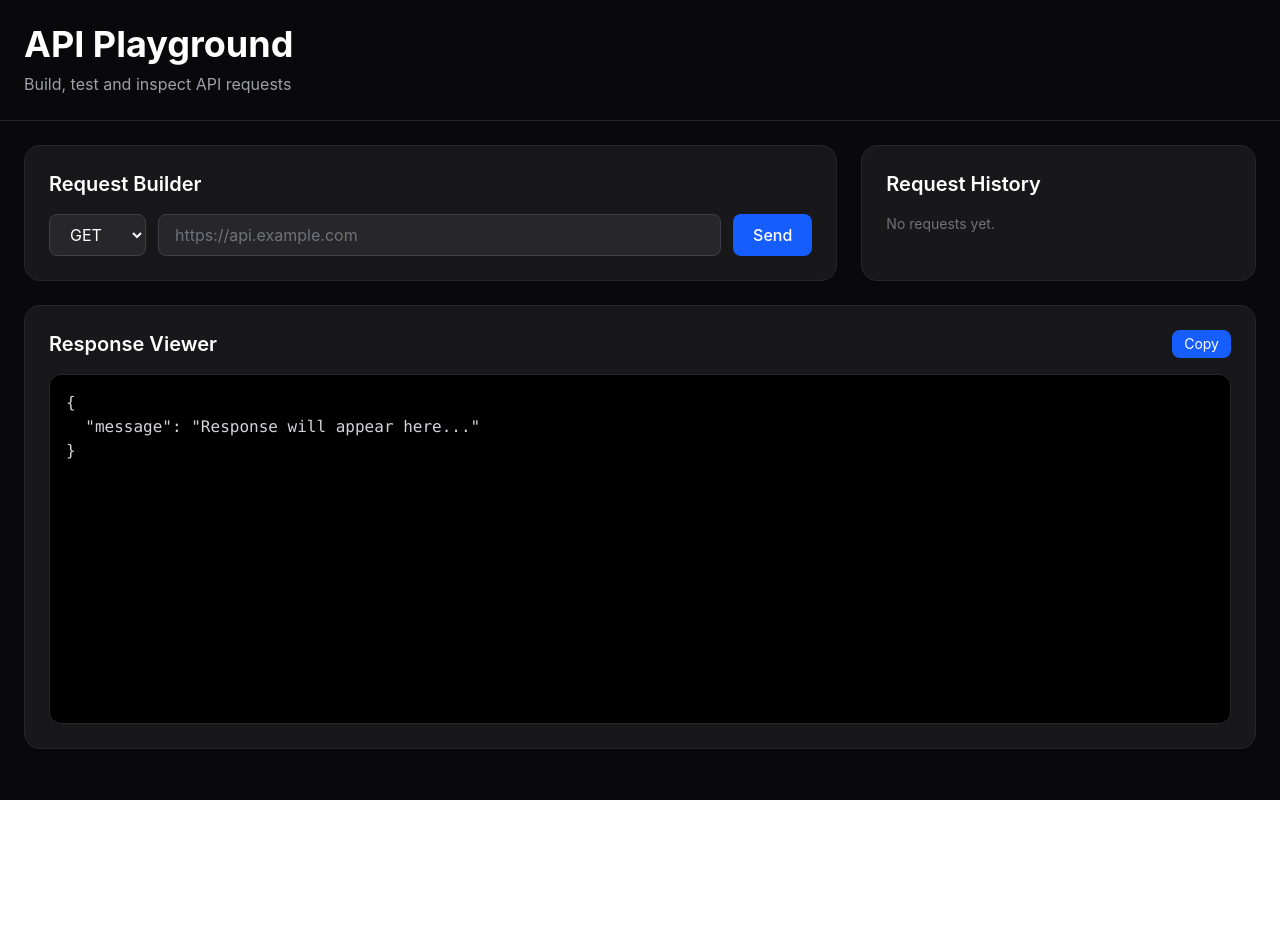
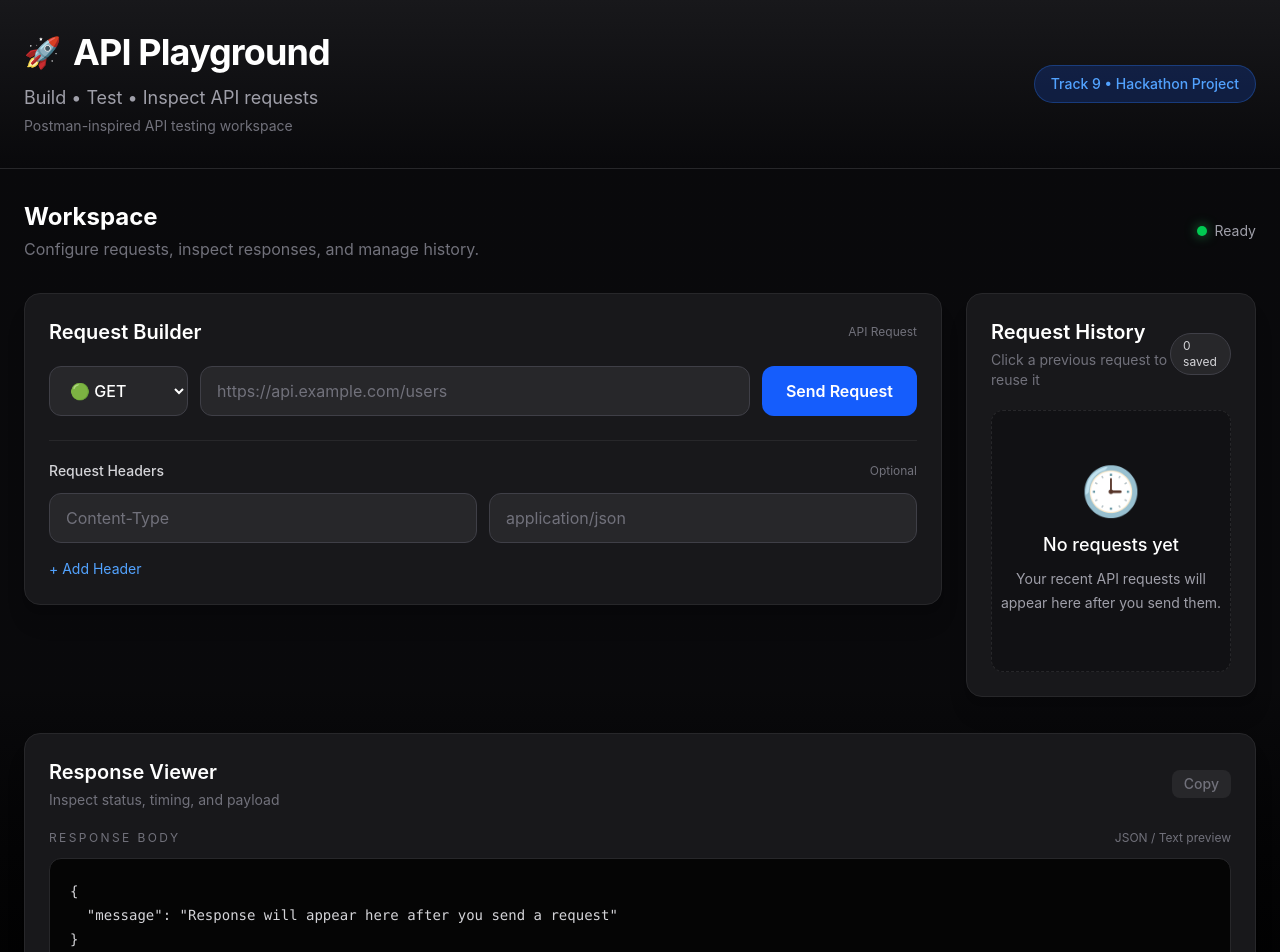
Before and after one commit to anweshasingh67/api-playground, a React (Vite) app: page / in a window 1280 px wide. Shown: the top 952 px of the page. Before the commit the page ends 800 px from the top, so only its background shows below. Built offline with nearby package versions, Linux system fonts and the light colour scheme.

Commit message:
Improve API Playground UI and layout

```diff
--- a/src/App.jsx
+++ b/src/App.jsx
@@ -3,6 +3,7 @@ import Header from "./components/Header";
 import RequestBuilder from "./components/RequestBuilder";
 import ResponseViewer from "./components/ResponseViewer";
 import HistoryPanel from "./components/HistoryPanel";
+import Footer from "./components/Footer";
 
 function App() {
   const [method, setMethod] = useState("GET");
@@ -11,12 +12,17 @@ function App() {
   const [loading, setLoading] = useState(false);
   const [error, setError] = useState(null);
   const [history, setHistory] = useState(() => {
-  const saved = localStorage.getItem("api-history");
-  return saved ? JSON.parse(saved) : [];
-});
+    try {
+      const saved = localStorage.getItem("api-history");
+      return saved ? JSON.parse(saved) : [];
+    } catch {
+      return [];
+    }
+  });
 
   const handleSend = async () => {
     if (!url) return;
+
     setLoading(true);
     setError(null);
     setResponse(null);
@@ -26,7 +32,14 @@ function App() {
       const res = await fetch(url, { method });
       const timeTaken = Date.now() - startTime;
       const text = await res.text();
-      const data = JSON.parse(text);
+
+      let data;
+      try {
+        data = JSON.parse(text);
+      } catch {
+        data = text;
+      }
+
       const size = (new Blob([text]).size / 1024).toFixed(1);
       const statusText = res.statusText || (res.status === 200 ? "OK" : "");
 
@@ -37,11 +50,14 @@ function App() {
         size,
         data,
       });
+
       const newEntry = { method, url };
-      const updatedHistory = [newEntry, ...history];
-      setHistory(updatedHistory);
-      localStorage.setItem("api-history", JSON.stringify(updatedHistory));
-    } catch(err) {
+      setHistory((prevHistory) => {
+        const updatedHistory = [newEntry, ...prevHistory];
+        localStorage.setItem("api-history", JSON.stringify(updatedHistory));
+        return updatedHistory;
+      });
+    } catch (err) {
       setError("Something went wrong. Check the URL and try again.");
     } finally {
       setLoading(false);
@@ -49,11 +65,26 @@ function App() {
   };
 
   return (
-    <div className="min-h-screen bg-zinc-950 text-white">
+    <div className="min-h-screen bg-gradient-to-b from-zinc-950 via-zinc-950 to-black text-white">
       <Header />
-      <main className="max-w-7xl mx-auto p-6 space-y-6">
-        <div className="grid lg:grid-cols-3 gap-6">
-          <div className="lg:col-span-2">
+
+      <main className="max-w-[1400px] mx-auto px-6 py-8 space-y-8">
+        <div className="flex items-center justify-between gap-4">
+          <div>
+            <h2 className="text-2xl font-bold text-white">Workspace</h2>
+            <p className="text-zinc-500 mt-1">
+              Configure requests, inspect responses, and manage history.
+            </p>
+          </div>
+
+          <div className="hidden md:flex items-center gap-2">
+            <span className="h-2.5 w-2.5 rounded-full bg-green-500 shadow-[0_0_12px_rgba(34,197,94,0.7)]"></span>
+            <span className="text-sm text-zinc-400">Ready</span>
+          </div>
+        </div>
+
+        <div className="grid xl:grid-cols-4 gap-6 items-start">
+          <div className="xl:col-span-3">
             <RequestBuilder
               method={method}
               setMethod={setMethod}
@@ -63,10 +94,22 @@ function App() {
               loading={loading}
             />
           </div>
-          <HistoryPanel history={history} setUrl={setUrl} setMethod={setMethod} />
+
+          <div className="xl:col-span-1">
+            <HistoryPanel
+              history={history}
+              setUrl={setUrl}
+              setMethod={setMethod}
+            />
+          </div>
         </div>
-        <ResponseViewer response={response} error={error} />
+
+        <section className="pt-1">
+          <ResponseViewer response={response} error={error} />
+        </section>
       </main>
+
+      <Footer />
     </div>
   );
 }
--- /dev/null
+++ b/src/components/Footer.jsx
@@ -0,0 +1,23 @@
+function Footer() {
+  return (
+    <footer className="border-t border-zinc-800 mt-10">
+      <div className="max-w-7xl mx-auto px-6 py-5">
+        <div className="flex flex-col md:flex-row items-center justify-between gap-3 text-sm">
+
+          <div className="text-zinc-500">
+            © 2025 API Playground
+          </div>
+
+          <div className="flex items-center gap-3 text-zinc-500">
+            <span>Track 9 Hackathon</span>
+            <span className="text-zinc-700">•</span>
+            <span>Built with React + Vite + Tailwind</span>
+          </div>
+
+        </div>
+      </div>
+    </footer>
+  );
+}
+
+export default Footer;
--- a/src/components/Header.jsx
+++ b/src/components/Header.jsx
@@ -1,16 +1,36 @@
 function Header() {
   return (
-    <header className="border-b border-zinc-800 bg-zinc-950">
-      <div className="max-w-7xl mx-auto px-6 py-6">
+    <header className="border-b border-zinc-800 bg-gradient-to-b from-zinc-900 to-zinc-950">
+      <div className="max-w-7xl mx-auto px-6 py-8">
+        <div className="flex flex-col md:flex-row md:items-center md:justify-between gap-4">
 
-        <h1 className="text-4xl font-bold text-white">
-          API Playground
-        </h1>
+          <div>
+            <div className="flex items-center gap-3">
+              <div className="text-3xl">
+                🚀
+              </div>
 
-        <p className="text-zinc-400 mt-2">
-          Build, test and inspect API requests
-        </p>
+              <h1 className="text-4xl font-bold text-white tracking-tight">
+                API Playground
+              </h1>
+            </div>
 
+            <p className="text-zinc-400 mt-3 text-lg">
+              Build • Test • Inspect API requests
+            </p>
+
+            <p className="text-zinc-500 text-sm mt-1">
+              Postman-inspired API testing workspace
+            </p>
+          </div>
+
+          <div className="flex items-center">
+            <span className="px-4 py-2 rounded-full bg-blue-600/20 border border-blue-500/30 text-blue-400 text-sm font-medium">
+              Track 9 • Hackathon Project
+            </span>
+          </div>
+
+        </div>
       </div>
     </header>
   );
--- a/src/components/HistoryPanel.jsx
+++ b/src/components/HistoryPanel.jsx
@@ -1,39 +1,69 @@
 function HistoryPanel({ history, setUrl, setMethod }) {
   return (
-    <div className="bg-zinc-900 border border-zinc-800 rounded-2xl p-6 h-full">
-      <h2 className="text-xl font-semibold mb-4">
+    <div className="bg-zinc-900 border border-zinc-800 rounded-2xl p-6 shadow-xl h-full">
+      <div className="flex items-center justify-between mb-5">
+        <div>
+          <h2 className="text-xl font-semibold text-white">
             Request History
           </h2>
+          <p className="text-sm text-zinc-500 mt-1">
+            Click a previous request to reuse it
+          </p>
+        </div>
 
-      <div className="space-y-3 max-h-[350px] overflow-y-auto">
+        <span className="px-3 py-1 rounded-full bg-zinc-800 text-xs text-zinc-300 border border-zinc-700">
+          {history.length} saved
+        </span>
+      </div>
+
       {history.length === 0 ? (
-          <p className="text-zinc-500 text-sm">No requests yet.</p>
+        <div className="flex flex-col items-center justify-center text-center py-14 border border-dashed border-zinc-800 rounded-xl bg-zinc-950/40">
+          <div className="text-5xl mb-4">🕒</div>
+          <h3 className="text-lg font-medium text-white mb-2">
+            No requests yet
+          </h3>
+          <p className="text-zinc-400 text-sm max-w-xs leading-6">
+            Your recent API requests will appear here after you send them.
+          </p>
+        </div>
       ) : (
-          history.map((item, index) => (
-            <div
-              key={index}
+        <div className="space-y-3 max-h-[450px] overflow-y-auto pr-1">
+          {history.map((item, index) => (
+            <button
+              key={`${item.method}-${item.url}-${index}`}
               onClick={() => {
                 setUrl(item.url);
                 setMethod(item.method);
               }}
-              className="bg-zinc-800 border border-zinc-700 rounded-xl p-3 cursor-pointer hover:border-zinc-500 transition-colors"
+              className="w-full text-left bg-zinc-800/70 border border-zinc-700 rounded-xl p-4 hover:border-zinc-500 hover:bg-zinc-800 transition-all group"
             >
-              <div className="flex items-center gap-2 mb-2">
+              <div className="flex items-center justify-between gap-3 mb-2">
                 <span
-                  className={`px-2 py-1 rounded-md text-xs font-bold ${
-                    item.method === "GET" ? "bg-green-600" : "bg-orange-600"
+                  className={`px-2.5 py-1 rounded-md text-xs font-bold tracking-wide ${
+                    item.method === "GET"
+                      ? "bg-green-600/20 text-green-400 border border-green-500/30"
+                      : item.method === "POST"
+                      ? "bg-yellow-600/20 text-yellow-300 border border-yellow-500/30"
+                      : item.method === "PUT"
+                      ? "bg-blue-600/20 text-blue-300 border border-blue-500/30"
+                      : "bg-red-600/20 text-red-400 border border-red-500/30"
                   }`}
                 >
                   {item.method}
                 </span>
+
+                <span className="text-xs text-zinc-500 group-hover:text-zinc-400 transition-colors">
+                  Reuse
+                </span>
               </div>
-              <div className="text-sm text-zinc-400 break-all">
+
+              <div className="text-sm text-zinc-300 break-all leading-6">
                 {item.url}
               </div>
+            </button>
+          ))}
         </div>
-          ))
       )}
-      </div>
     </div>
   );
 }
--- a/src/components/RequestBuilder.jsx
+++ b/src/components/RequestBuilder.jsx
@@ -7,34 +7,75 @@ function RequestBuilder({
   loading,
 }) {
   return (
-    <div className="bg-zinc-900 border border-zinc-800 rounded-2xl p-6">
-      <h2 className="text-xl font-semibold mb-4">
-        Request Builder
-      </h2>
-      <div className="flex gap-3">
+    <div className="bg-zinc-900 border border-zinc-800 rounded-2xl p-6 shadow-xl">
+      <div className="flex items-center justify-between mb-5">
+        <h2 className="text-xl font-semibold text-white">
+          Request Builder
+        </h2>
+
+        <span className="text-xs text-zinc-500">
+          API Request
+        </span>
+      </div>
+
+      <div className="flex flex-col lg:flex-row gap-3 mb-6">
         <select
           value={method}
           onChange={(e) => setMethod(e.target.value)}
-          className="bg-zinc-800 border border-zinc-700 rounded-lg px-4 py-2 text-white"
+          className="bg-zinc-800 border border-zinc-700 rounded-xl px-4 py-3 text-white font-medium min-w-[120px]"
         >
-          <option value="GET">GET</option>
-          <option value="POST">POST</option>
+          <option value="GET">🟢 GET</option>
+          <option value="POST">🟡 POST</option>
+          <option value="PUT">🔵 PUT</option>
+          <option value="DELETE">🔴 DELETE</option>
         </select>
 
         <input
           type="text"
           value={url}
           onChange={(e) => setUrl(e.target.value)}
-          placeholder="https://api.example.com"
-          className="flex-1 bg-zinc-800 border border-zinc-700 rounded-lg px-4 py-2 text-white placeholder-zinc-500"
+          placeholder="https://api.example.com/users"
+          className="flex-1 bg-zinc-800 border border-zinc-700 rounded-xl px-4 py-3 text-white placeholder-zinc-500 focus:outline-none focus:ring-2 focus:ring-blue-500"
         />
 
         <button
           onClick={onSend}
           disabled={loading}
-          className="bg-blue-600 hover:bg-blue-700 disabled:bg-blue-900 px-5 py-2 rounded-lg font-medium transition-colors"
+          className="bg-blue-600 hover:bg-blue-700 disabled:bg-blue-900 disabled:cursor-not-allowed px-6 py-3 rounded-xl font-semibold transition-all"
         >
-          {loading ? "Sending..." : "Send"}
+          {loading ? "Sending..." : "Send Request"}
+        </button>
+      </div>
+
+      <div className="border-t border-zinc-800 pt-5">
+        <div className="flex items-center justify-between mb-3">
+          <h3 className="text-sm font-medium text-zinc-300">
+            Request Headers
+          </h3>
+
+          <span className="text-xs text-zinc-500">
+            Optional
+          </span>
+        </div>
+
+        <div className="grid md:grid-cols-2 gap-3">
+          <input
+            type="text"
+            placeholder="Content-Type"
+            className="bg-zinc-800 border border-zinc-700 rounded-xl px-4 py-3 text-white placeholder-zinc-500"
+          />
+
+          <input
+            type="text"
+            placeholder="application/json"
+            className="bg-zinc-800 border border-zinc-700 rounded-xl px-4 py-3 text-white placeholder-zinc-500"
+          />
+        </div>
+
+        <button
+          className="mt-4 text-sm text-blue-400 hover:text-blue-300 transition-colors"
+        >
+          + Add Header
         </button>
       </div>
     </div>
--- a/src/components/ResponseViewer.jsx
+++ b/src/components/ResponseViewer.jsx
@@ -1,10 +1,21 @@
 import { useState } from "react";
+
 function ResponseViewer({ response, error }) {
   const [copied, setCopied] = useState(false);
 
-const handleCopy = () => {
-  if (response) {
-    const text = JSON.stringify(response.data, null, 2);
+  const handleCopy = async () => {
+    if (!response) return;
+
+    const text =
+      typeof response.data === "string"
+        ? response.data
+        : JSON.stringify(response.data, null, 2);
+
+    try {
+      await navigator.clipboard.writeText(text);
+      setCopied(true);
+      setTimeout(() => setCopied(false), 1800);
+    } catch {
       const textarea = document.createElement("textarea");
       textarea.value = text;
       document.body.appendChild(textarea);
@@ -12,32 +23,57 @@ const handleCopy = () => {
       document.execCommand("copy");
       document.body.removeChild(textarea);
       setCopied(true);
-    setTimeout(() => setCopied(false), 2000);
+      setTimeout(() => setCopied(false), 1800);
     }
   };
 
+  const responseText = response
+    ? typeof response.data === "string"
+      ? response.data
+      : JSON.stringify(response.data, null, 2)
+    : `{
+  "message": "Response will appear here after you send a request"
+}`;
+
   return (
-    <div className="bg-zinc-900 border border-zinc-800 rounded-2xl p-6">
-      <div className="flex flex-wrap items-center justify-between gap-3 mb-4">
-        <h2 className="text-xl font-semibold">Response Viewer</h2>
+    <div className="bg-zinc-900 border border-zinc-800 rounded-2xl p-6 shadow-xl">
+      <div className="flex flex-wrap items-center justify-between gap-3 mb-5">
+        <div>
+          <h2 className="text-xl font-semibold text-white">
+            Response Viewer
+          </h2>
+          <p className="text-sm text-zinc-500 mt-1">
+            Inspect status, timing, and payload
+          </p>
+        </div>
 
-        <div className="flex flex-wrap gap-2">
+        <div className="flex flex-wrap items-center gap-2">
           {response && (
             <>
-              <span className={`px-3 py-1 rounded-full text-sm font-medium ${response.status >= 200 && response.status < 300 ? "bg-green-600" : "bg-red-600"}`}>
+              <span
+                className={`px-3 py-1 rounded-full text-sm font-medium ${
+                  response.status >= 200 && response.status < 300
+                    ? "bg-green-600/20 text-green-400 border border-green-500/30"
+                    : "bg-red-600/20 text-red-400 border border-red-500/30"
+                }`}
+              >
                 {response.status} {response.statusText}
               </span>
-              <span className="px-3 py-1 rounded-full bg-zinc-800 text-sm">
+
+              <span className="px-3 py-1 rounded-full bg-zinc-800 text-sm text-zinc-300 border border-zinc-700">
                 {response.timeTaken} ms
               </span>
-            <span className="px-3 py-1 rounded-full bg-zinc-800 text-sm">
+
+              <span className="px-3 py-1 rounded-full bg-zinc-800 text-sm text-zinc-300 border border-zinc-700">
                 {response.size} KB
               </span>
             </>
           )}
+
           <button
             onClick={handleCopy}
-          className={`px-3 py-1 rounded-lg text-sm transition-colors ${copied ? "bg-green-600" : "bg-blue-600 hover:bg-blue-700"}`}
+            disabled={!response}
+            className="px-3 py-1 rounded-lg text-sm font-medium transition-colors bg-blue-600 hover:bg-blue-700 disabled:bg-zinc-800 disabled:text-zinc-500 disabled:cursor-not-allowed"
           >
             {copied ? "Copied!" : "Copy"}
           </button>
@@ -45,18 +81,30 @@ const handleCopy = () => {
       </div>
 
       {error ? (
-      <div className="bg-red-950 border border-red-800 rounded-xl p-4 min-h-[350px] flex items-center justify-center">
-      <div className="text-center">
-      <p className="text-red-400 text-lg font-semibold mb-2">Request Failed</p>
-      <p className="text-red-300 text-sm">{error}</p>
+        <div className="bg-red-950/40 border border-red-800 rounded-xl p-5 min-h-[360px] flex items-center justify-center">
+          <div className="text-center max-w-md">
+            <div className="text-4xl mb-3">⚠️</div>
+            <p className="text-red-400 text-lg font-semibold mb-2">
+              Request Failed
+            </p>
+            <p className="text-red-300 text-sm leading-6">{error}</p>
           </div>
         </div>
       ) : (
-    <pre className="bg-black border border-zinc-800 rounded-xl p-4 min-h-[350px] overflow-auto text-zinc-300">
-    {response
-      ? JSON.stringify(response.data, null, 2)
-      : `{\n  "message": "Response will appear here..."\n}`}
+        <div className="relative">
+          <div className="flex items-center justify-between mb-3">
+            <span className="text-xs uppercase tracking-[0.2em] text-zinc-500">
+              Response Body
+            </span>
+            <span className="text-xs text-zinc-500">
+              JSON / Text preview
+            </span>
+          </div>
+
+          <pre className="bg-black/80 border border-zinc-800 rounded-xl p-5 min-h-[360px] max-h-[520px] overflow-auto text-zinc-300 text-sm leading-6 whitespace-pre-wrap break-words">
+            {responseText}
           </pre>
+        </div>
       )}
     </div>
   );
```
Lines whose indentation alone changed are shown as unchanged.
